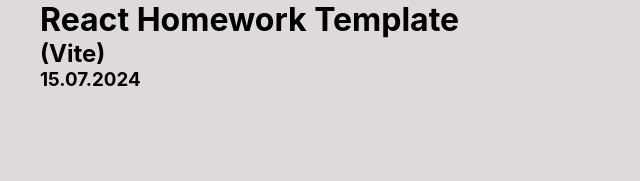
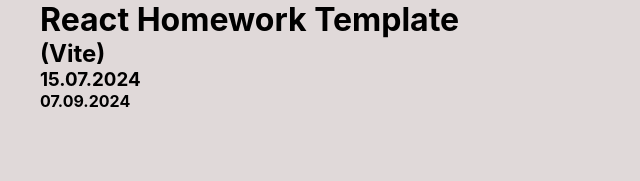
Before and after one commit to KonradKinok/Components, a React (Vite) app: page / in a window 1280 px wide. Shown: the top 181 px of the page, without its empty margins (0-640 px from the left). Built offline with nearby package versions, Linux system fonts and the light colour scheme.

Commit message:
07.09.2024

```diff
--- a/src/components/App.tsx
+++ b/src/components/App.tsx
@@ -5,6 +5,7 @@
       <h1>React Homework Template</h1>
       <h2>(Vite)</h2>
       <h3>15.07.2024</h3>
+      <h4>07.09.2024</h4>
     </>
   );
 }
--- a/vite.config.js
+++ b/vite.config.js
@@ -4,7 +4,7 @@
 // https://vitejs.dev/config/
 export default defineConfig({
   plugins: [react()],
-  base: "/react-template/",
+  base: "/Components/",
   build: {
     outDir: "./dist",
   },
```
